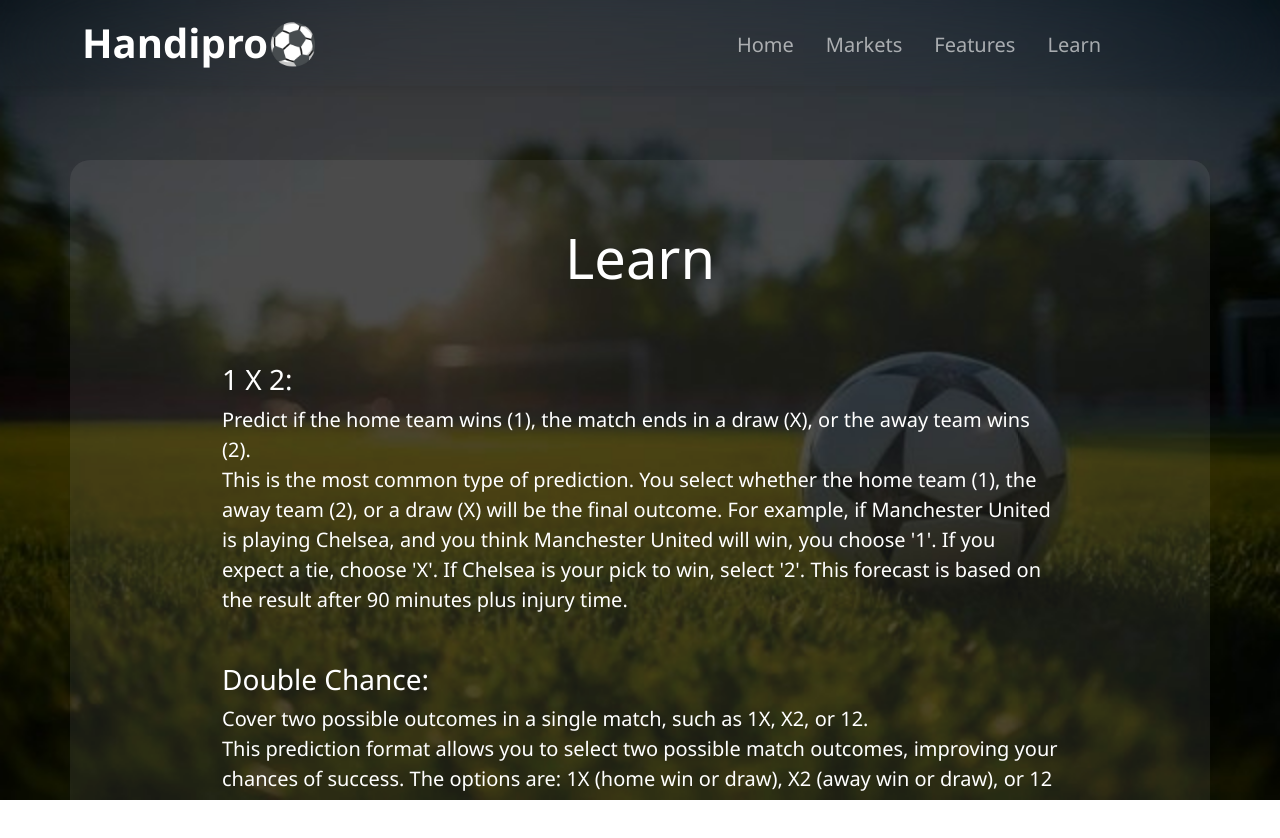
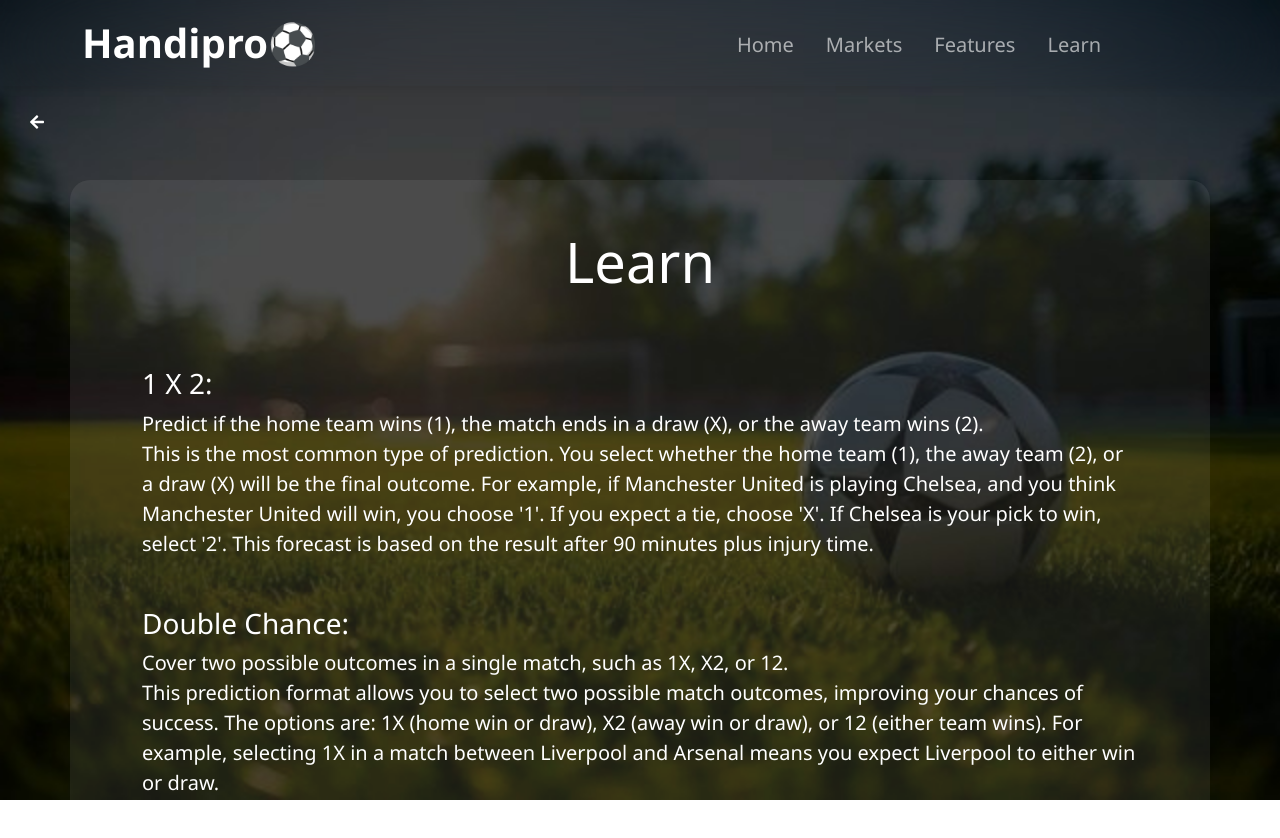
Before and after one commit to bikashrajkhowa-i12/handipro, a React (Create React App) app: page /learn in a window 1280 px wide. Shown: the top 838 px of the page. Built offline with nearby package versions, Linux system fonts and the light colour scheme.

Commit message:
feat: :sparkles: added back navigation button

```diff
--- /dev/null
+++ b/src/components/NavigateBack.jsx
@@ -0,0 +1,13 @@
+import { FaArrowLeft } from "react-icons/fa";
+import { useNavigate } from "react-router-dom";
+
+const NavigateBack = () => {
+  const navigate = useNavigate();
+  return (
+    <div className="navigate-back-arrow d-flex">
+      <FaArrowLeft onClick={() => navigate(-1)}></FaArrowLeft>
+    </div>
+  );
+};
+
+export default NavigateBack;
--- a/src/pages/DetailsPage.jsx
+++ b/src/pages/DetailsPage.jsx
@@ -2,9 +2,11 @@ import { useEffect, useState } from "react";
 import { useNavigate, useLocation } from "react-router-dom";
 import { Container, Table } from "react-bootstrap";
 
+import DetailsForm from "../components/DetailsForm";
+import NavigateBack from "../components/NavigateBack";
+
 import { markets } from "../interfaceTexts/markets";
 import { formFields } from "../configs/constants";
-import DetailsForm from "../components/DetailsForm";
 import { calculateCoreMarket, calculateHandicap } from "../utility/helper";
 
 const DetailsPage = () => {
@@ -76,6 +78,7 @@ const DetailsPage = () => {
 
   return (
     <div className="main-section">
+      <NavigateBack />
       <Container className="container-section d-flex justify-content-center align-items-center">
         <div style={{ width: "500px" }}>
           <div className="mb-5">
@@ -84,7 +87,7 @@ const DetailsPage = () => {
           <div className="d-flex flex-column m-4 gap-5">
             <Container className="calculator-container p-4 d-flex flex-column text-black gap-4">
               <h3>Calculator</h3>
-              <div className="text-start">
+              <div className="text-start gap-4 d-flex flex-column">
                 <DetailsForm
                   fields={fields}
                   onSubmit={handleSubmit}
@@ -92,9 +95,7 @@ const DetailsPage = () => {
                   formData={formData}
                   handleReset={handleReset}
                 />
-              </div>
-              {result && (
-                <div>
+                {result && (
                   <Table
                     striped
                     bordered
@@ -119,8 +120,8 @@ const DetailsPage = () => {
                       </tr>
                     </tbody>
                   </Table>
-                </div>
-              )}
+                )}
+              </div>
             </Container>
             <Container className="p-2 d-flex flex-column">
               <h4 className="lead fw-bold mb-4 text-start">Description:</h4>
--- a/src/pages/Features.jsx
+++ b/src/pages/Features.jsx
@@ -1,10 +1,12 @@
 import { Container } from "react-bootstrap";
 import { features } from "../interfaceTexts/features";
+import NavigateBack from "../components/NavigateBack";
 
 const Features = () => {
   return (
     <div className="main-section">
-      <Container className="container-section">
+      <NavigateBack />
+      <Container className="container-section p-5">
         <h1 className="display-4 lead mb-5">Features</h1>
         <div className="p-4">
           {features.map((e, idx) => {
--- a/src/pages/LandingPage.jsx
+++ b/src/pages/LandingPage.jsx
@@ -13,7 +13,7 @@ const LandingPage = () => {
   };
 
   return (
-    <div className="main-section">
+    <div className="main-section mt-5">
       <Container>
         <Badge
           bg="light"
--- a/src/pages/Learn.jsx
+++ b/src/pages/Learn.jsx
@@ -1,10 +1,12 @@
 import { Container } from "react-bootstrap";
 import { markets } from "../interfaceTexts/markets";
+import NavigateBack from "../components/NavigateBack";
 
 const Learn = () => {
   return (
     <div className="main-section">
-      <Container className="container-section">
+      <NavigateBack />
+      <Container className="container-section p-5">
         <h1 className="lead display-4 mb-5">Learn</h1>
         <div className="p-4">
           {markets.map((e) => {
--- a/src/pages/Markets.jsx
+++ b/src/pages/Markets.jsx
@@ -3,6 +3,7 @@ import { Container } from "react-bootstrap";
 
 import CardComp from "../components/CardComp";
 import { markets } from "../interfaceTexts/markets";
+import NavigateBack from "../components/NavigateBack";
 
 const Markets = () => {
   const navigate = useNavigate();
@@ -17,6 +18,7 @@ const Markets = () => {
 
   return (
     <div className="main-section">
+      <NavigateBack />
       <Container className="container-section">
         <h1 className="mb-5 lead display-4 text-center">Markets</h1>
         {markets?.map((obj) => {
--- a/src/styles/app.css
+++ b/src/styles/app.css
@@ -56,8 +56,9 @@ main {
 
 .main-section {
   min-height: 80vh;
-  margin-top: 6rem;
+  /* margin-top: 6rem; */
   display: flex;
+  flex-direction: column;
   justify-content: center;
   text-align: center;
   padding: 2rem 0;
@@ -89,7 +90,7 @@ main {
 .container-section {
   background: rgba(255, 255, 255, 0.073);
   border-radius: 20px;
-  padding: 4rem 8rem;
+  /* padding: 2rem; */
 }
 
 .legal-wrapper {
--- a/src/styles/components.css
+++ b/src/styles/components.css
@@ -71,4 +71,22 @@
 .calculator-container {
   background: rgba(255, 255, 255, 0.827);
   border-radius: 15px;
+  max-width: 500px;
+  overflow: hidden;
+  width: 100%;
 }
+
+.calculator-container form {
+  font-size: 0.9rem;
+}
+
+.navigate-back-arrow {
+  padding: 50px 10px;
+  margin-left: 3px;
+  transition: transform 0.3s ease;
+}
+
+.navigate-back-arrow:hover {
+  cursor: pointer;
+  transform: translateX(-2px);
+}
```
